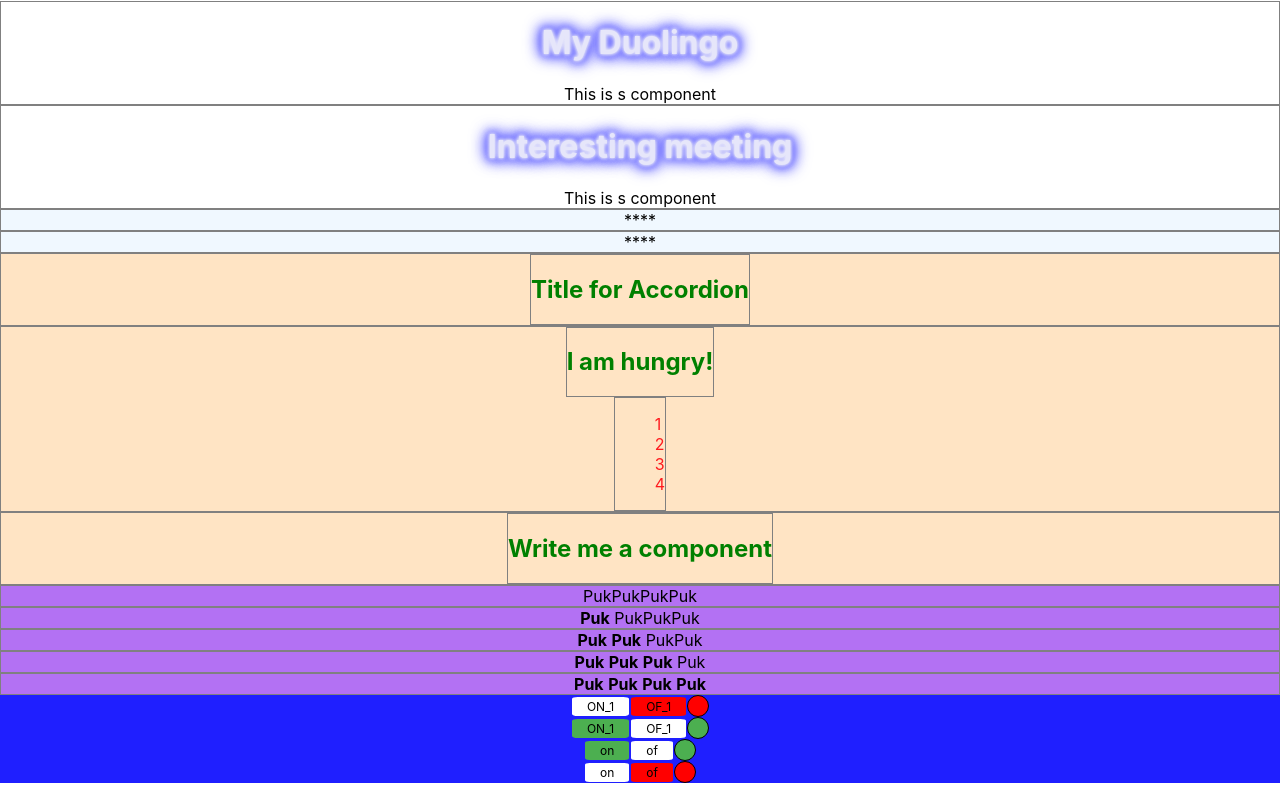
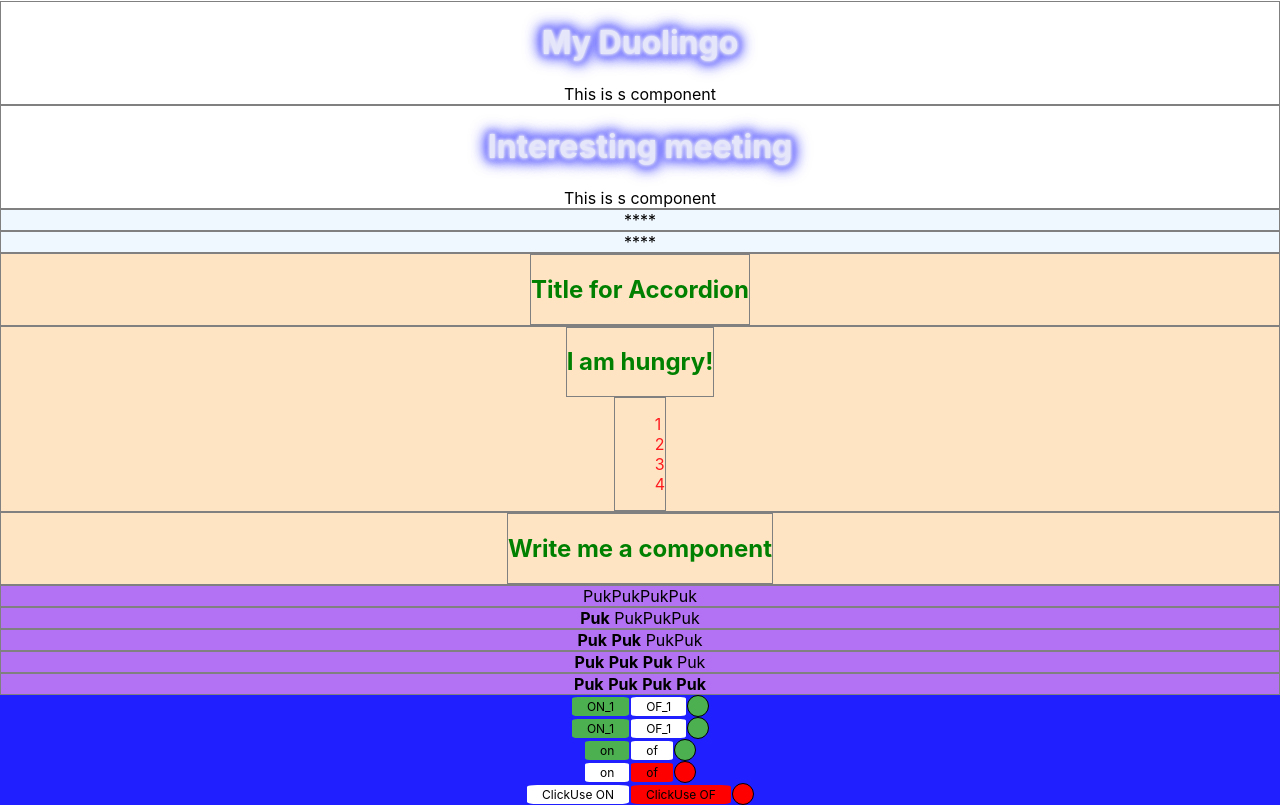
Before and after one commit to Ciahaka/React_Kabzda, a React (Create React App) app: page / in a window 1280 px wide. Shown: the part 185-990 px from the top of the page. Before the commit the page ends 968 px from the top, so only its background shows below. Built offline with nearby package versions, Linux system fonts and the light colour scheme.

Commit message:
change App_2

```diff
--- a/src/App.tsx
+++ b/src/App.tsx
@@ -5,7 +5,7 @@
 import {PageTitle} from './component/title_app/PageTitle';
 import {Stars} from './component/star/Stars';
 import {AccordionTitle} from './component/accordion/accordion_title/AccordionTitle';
-import {OnOf, OnOf_1} from './component/on_of/OnOf';
+import {ClickUse, OnOf, OnOf_1} from './component/on_of/OnOf';
 
 function App() {
   return (
@@ -24,10 +24,11 @@
       <Rating value={2}/>
       <Rating value={3}/>
       <Rating value={4}/>
-      <OnOf_1 isDone={false}/>
+      <OnOf_1 isDone={true}/>
       <OnOf_1 isDone={true}/>
       <OnOf isDone={true}/>
       <OnOf isDone={false}/>
+        <ClickUse/>
 
 
     </div>
```
